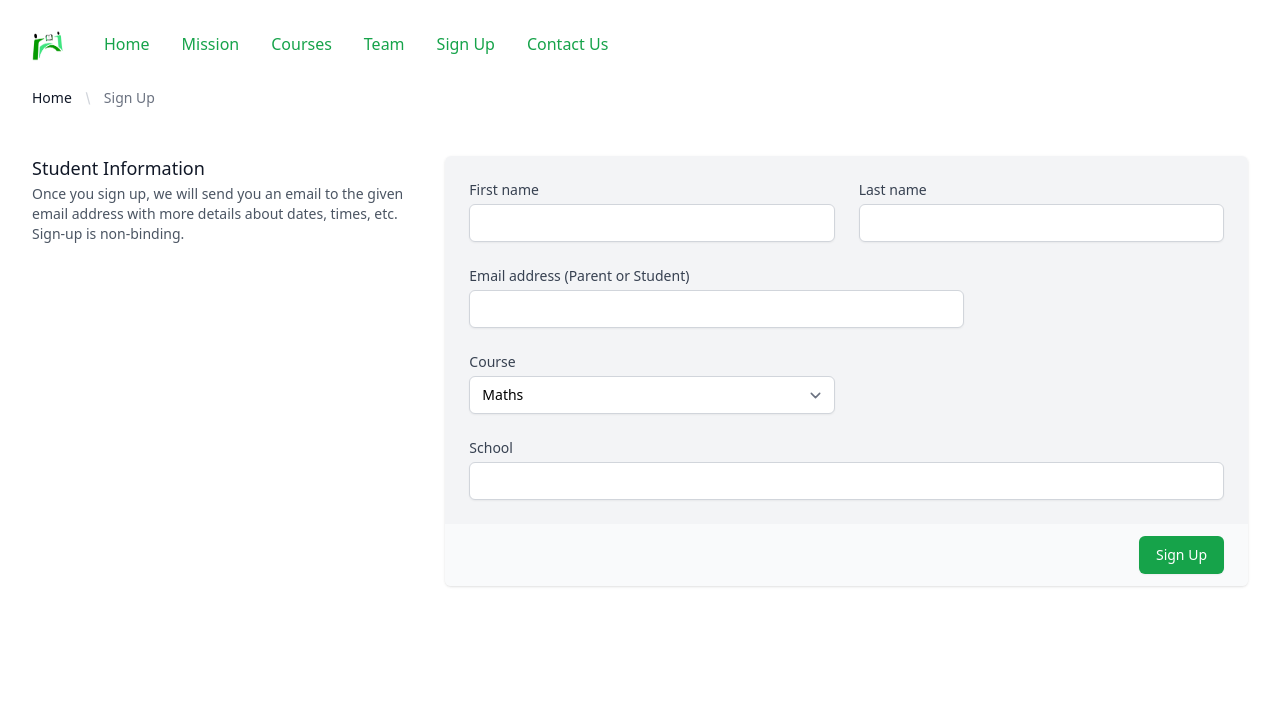
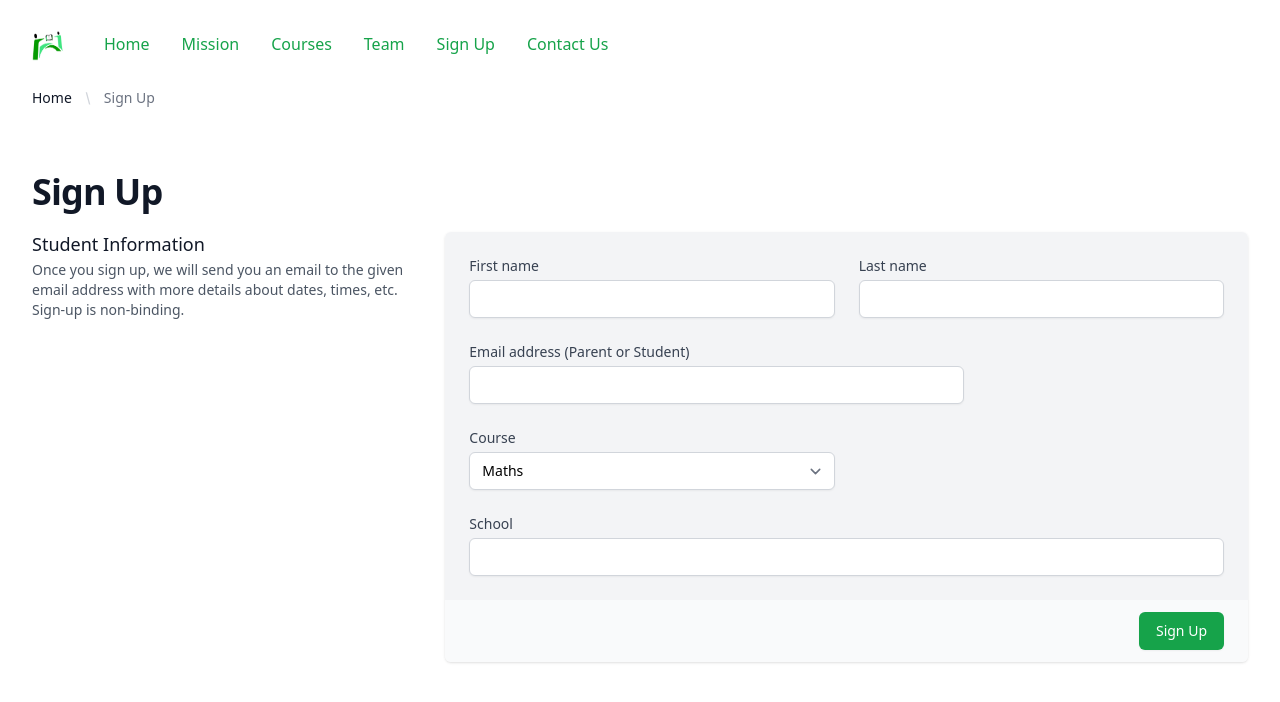
Before and after one commit to nikitamounier/bridging-the-gap, a Next.js app: page /signup in a window 1280 px wide. Shown: the top 702 px of the page. Built offline with nearby package versions, Linux system fonts and the light colour scheme.

Commit message:
Standardize header padding on all pages

```diff
--- a/pages/courses.js
+++ b/pages/courses.js
@@ -49,7 +49,7 @@ function Courses() {
                     </li>
                 </ol>
             </nav>
-            <div className="max-w-2xl mx-auto px-4 grid items-center grid-cols-1 gap-y-4 gap-x-8 sm:px-6 sm:py-12 lg:max-w-7xl lg:px-8 lg:grid-cols-2">
+            <div className="max-w-2xl mx-auto pt-10 pb-16 px-4 sm:px-6 lg:max-w-7xl lg:pt-16 lg:pb-24 lg:px-8 grid items-center grid-cols-1 gap-y-4 gap-x-8 lg:grid-cols-2">
                 <div>
                     <h2 className="text-3xl font-extrabold tracking-tight text-gray-900 sm:text-4xl">Our Courses</h2>
                     <p className="mt-4 text-gray-500 lg:pb-24">
--- a/pages/signup.js
+++ b/pages/signup.js
@@ -200,7 +200,8 @@ function SignUp() {
                         </li>
                     </ol>
                 </nav>
-                <div className="mt-10 sm:mt-0 max-w-2xl mx-auto py-16 px-4 sm:py-12 sm:px-6 lg:max-w-7xl lg:px-8">
+                <div className="max-w-2xl mx-auto pt-10 pb-16 px-4 sm:px-6 lg:max-w-7xl lg:pt-16 lg:pb-24 lg:px-8">
+                    <h2 className="text-3xl font-extrabold tracking-tight pb-5 text-gray-900 sm:text-4xl">Sign Up</h2>
                     <div className="md:grid md:grid-cols-3 md:gap-6">
                         <div className="md:col-span-1">
                             <div className="px-4 sm:px-0">
--- a/pages/team.js
+++ b/pages/team.js
@@ -194,7 +194,7 @@ export default function Team() {
                     </li>
                 </ol>
             </nav>
-            <div className="max-w-2xl mx-auto py-16 px-4 sm:py-12 sm:px-6 lg:max-w-7xl lg:px-8">
+            <div className="max-w-2xl mx-auto pt-10 pb-16 px-4 sm:px-6 lg:max-w-7xl lg:pt-16 lg:pb-24 lg:px-8">
                 <h2 className="sr-only">people</h2>
                 <h2 className="text-3xl font-extrabold tracking-tight text-gray-900 sm:text-4xl pb-10">Our Team</h2>
                 <div className="grid grid-cols-1 gap-y-20 sm:grid-cols-2 gap-x-6 lg:grid-cols-3 xl:grid-cols-4 xl:gap-x-8">
```
